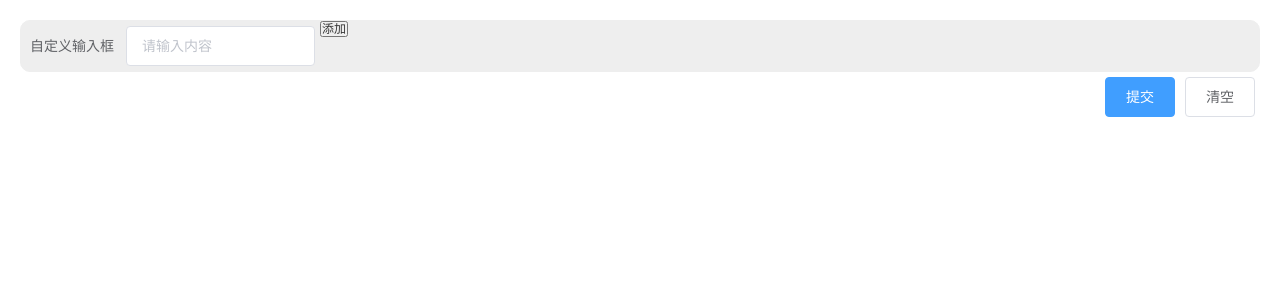
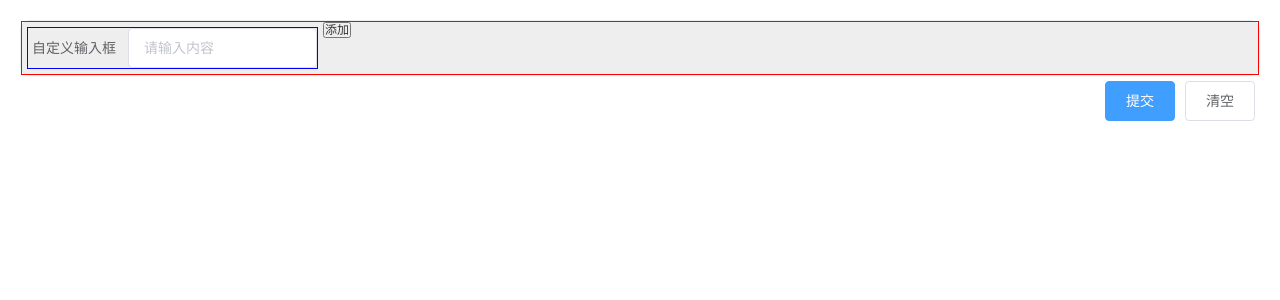
Before and after one commit to Derek-DZ/test-demo-1, a Vue app: page / in a window 1280 px wide. Shown: the top 300 px of the page. Built offline with nearby package versions, Linux system fonts and the light colour scheme.

Commit message:
初始化store

```diff
--- a/src/App.vue
+++ b/src/App.vue
@@ -1,23 +1,21 @@
 <template>
   <div id="app">
     <MyInput></MyInput>
-    <Buttons></Buttons>
   </div>
 </template>
 
 <script lang="ts">
 import { Component, Vue } from 'vue-property-decorator';
-import Buttons from '@/components/Buttons.vue';
+import store from '@/store';
 import MyInput from '@/components/MyInput.vue';
 
 @Component({
   components: {
-    Buttons,
     MyInput,
   },
 })
 export default class App extends Vue {
-
+  store = store;
 }
 </script>
 
--- a/src/components/Buttons.vue
+++ b/src/components/Buttons.vue
@@ -1,5 +1,5 @@
 <template>
-  <div class="wrapper">
+  <div class="button-wrapper">
     <el-button class="submit" type="primary">提交</el-button>
     <el-button class="clean">清空</el-button>
   </div>
@@ -16,7 +16,7 @@
 </script>
 
 <style lang="scss" scoped>
-  .wrapper{
+  .button-wrapper{
     display: flex;
     flex-direction: row;
     justify-content: flex-end;
--- a/src/components/MyInput.vue
+++ b/src/components/MyInput.vue
@@ -1,17 +1,24 @@
 <template>
+  <div>
     <div class="wrapper">
       <el-form class="fromWrapper" :inline="true" label-width="100px">
         <el-form-item class="fromItem" label="自定义输入框">
-        <el-input
+          <el-input class="my-input"
                     @input="onChange"
                     type="text"
                     placeholder="请输入内容"
                     v-model="input">
           </el-input>
         </el-form-item>
-      <button class="add">添加</button>
+        <button class="add" @click="addKeyValue">添加</button>
       </el-form>
     </div>
+    <div class="button-wrapper">
+      <el-button class="submit" type="primary">提交</el-button>
+      <el-button class="clean">清空</el-button>
+    </div>
+  </div>
+
 </template>
 
 <script lang="ts">
@@ -19,10 +26,18 @@
   import {Component} from 'vue-property-decorator';
 
   @Component
-  export default class Input extends Vue {
+  export default class MyInput extends Vue {
     input?: string
     onChange(){
       this.$forceUpdate()
+    }
+    addKeyValue(){
+      console.log('fuck')
+      // const input = document.querySelector('el-input') as HTMLInputElement
+      // console.log(input)
+      // input.style.display = 'flex'
+      // const div = document.querySelector('.add') as HTMLDivElement
+      // div.style.display = 'none'
     }
   }
 </script>
@@ -34,10 +49,21 @@
     background-color: $color-background;
     border-radius: 10px;
     >.fromWrapper{
+      border: 1px solid red;
       > .fromItem{
         margin: 5px;
+        border: 1px solid blue;
+        > .my-input{
+          display: none;
         }
       }
     }
+  }
+  .button-wrapper{
+    display: flex;
+    flex-direction: row;
+    justify-content: flex-end;
+    margin: 5px;
+  }
 
 </style>
--- /dev/null
+++ b/src/lib/clone.ts
@@ -0,0 +1,5 @@
+function clone(data: any) {
+  return JSON.parse(JSON.stringify(data));
+}
+
+export default clone;
--- a/src/main.ts
+++ b/src/main.ts
@@ -2,6 +2,7 @@ import Vue from 'vue'
 import { Button, Input, Form, FormItem } from 'element-ui'
 import App from './App.vue'
 import './registerServiceWorker'
+
 
 Vue.config.productionTip = false
 Vue.use(Button)
--- /dev/null
+++ b/src/store/index.ts
@@ -0,0 +1,5 @@
+import recordStore from '@/store/recordStore';
+const store = {
+  ...recordStore
+}
+export default store
--- /dev/null
+++ b/src/store/recordStore.ts
@@ -0,0 +1,23 @@
+import clone from '@/lib/clone';
+
+let data = [] as RecordItem[];
+
+const recordStore = {
+  recordList: data,
+  fetchRecords() {
+    data = JSON.parse(window.localStorage.getItem('#') || '[]') as RecordItem[];
+    return data;
+  },
+  saveRecords() {
+    window.localStorage.setItem('#', JSON.stringify(data));
+  },
+  createRecord: (record: RecordItem) => {
+    const recordClone: RecordItem = clone(record);
+    data.push(recordClone);
+    recordStore.saveRecords();
+  }
+};
+
+recordStore.fetchRecords();
+
+export default recordStore;
```
Also changed, not shown: src/custom.d.ts (added, +7 -0 lines). Lines whose indentation alone changed are shown as unchanged.
